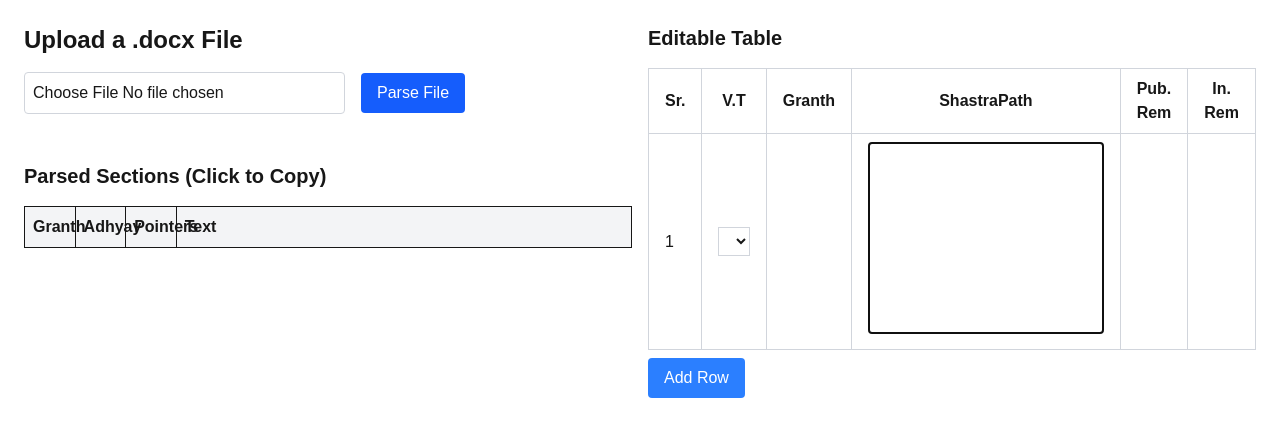
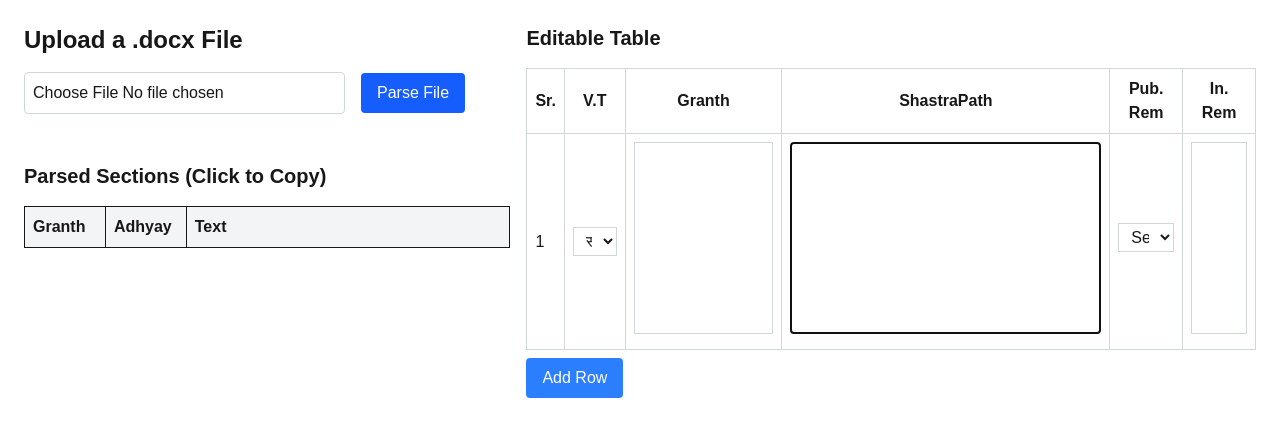
Before and after one commit to dhruvsh-1729/text-processor, a Next.js app: page / in a window 1280 px wide. Shown: the top 436 px of the page. Built offline with nearby package versions, Linux system fonts and the light colour scheme.

Commit message:
more changes

```diff
--- a/components/DocxParser.tsx
+++ b/components/DocxParser.tsx
@@ -11,14 +11,14 @@ const DocxParser: React.FC<DocxParserProps> = ({ sections, onPasteText, addGrant
     const handleTextSelection = (event: React.MouseEvent<HTMLTableCellElement>, sectionText: string, index: number) => {
         const selection = window.getSelection();
         const selectedText = selection?.toString().trim();
-        const granth = sections[index].Granth;
+        const granth = sections[index].Granth + '\n' + sections[index].Adhyay;
 
         if (selectedText) {
             onPasteText(selectedText.split('See Code')[0].trim());
             addGranth(granth);
         } else {
             // If no text is selected, fallback to the entire section text
-            onPasteText(sectionText.replace(/<br\/>/g, '\n').split('See Code')[0].trim());
+            onPasteText(sectionText.trim().replace(/<br\/>/g, '\n').split('See Code')[0].trim());
             addGranth(granth);
         }
     };
@@ -29,20 +29,18 @@ const DocxParser: React.FC<DocxParserProps> = ({ sections, onPasteText, addGrant
             <table className="border border-gray-300 w-full table-fixed">
                 <thead className="bg-gray-100">
                     <tr>
-                        <th className="w-1/12 border px-2 py-2 text-left">Granth</th>
-                        <th className="w-1/12 border px-2 py-2 text-left">Adhyay</th>
-                        <th className="w-1/12 border px-2 py-2 text-left">Pointers</th>
-                        <th className="w-3/4 border px-2 py-2 text-left">Text</th>
+                        <th className="w-1/6 border px-2 py-2 text-left">Granth</th>
+                        <th className="w-1/6 border px-2 py-2 text-left">Adhyay</th>
+                        <th className="w-2/3 border px-2 py-2 text-left">Text</th>
                     </tr>
                 </thead>
                 <tbody>
                     {sections.map((section, index) => (
                         <tr key={index} className="align-top cursor-pointer hover:bg-gray-100">
-                            <td className="w-1/12 border px-2 py-2 break-words">{section.Granth}</td>
-                            <td className="w-1/12 border px-2 py-2 break-words">{section.Adhyay}</td>
-                            <td className="w-1/12 border px-2 py-2 break-words">{section.Pointers}</td>
+                            <td className="w-1/6 border px-2 py-2 break-words">{section.Granth}</td>
+                            <td className="w-1/6 border px-2 py-2 break-words">{section.Adhyay}</td>
                             <td
-                                className="w-3/4 border px-2 py-2 break-words"
+                                className="w-2/3 border px-2 py-2 break-words"
                                 dangerouslySetInnerHTML={{ __html: section.Text }}
                                 onMouseUp={(event) => handleTextSelection(event, section.Text, index)}
                             ></td>
--- a/components/EditableTable.tsx
+++ b/components/EditableTable.tsx
@@ -52,24 +52,24 @@ const EditableTable: React.FC<EditableTableProps> = ({
         <table className="border-collapse border border-gray-300 w-full">
           <thead>
             <tr>
-              <th className="border border-gray-300 px-4 py-2">Sr.</th>
-              <th className="border border-gray-300 px-4 py-2">V.T</th>
-              <th className="border border-gray-300 px-4 py-2">Granth</th>
-              <th className="border border-gray-300 px-4 py-2">ShastraPath</th>
-              <th className="border border-gray-300 px-4 py-2">Pub. Rem</th>
-              <th className="border border-gray-300 px-4 py-2">In. Rem</th>
+              <th className="border border-gray-300 px-2 py-2">Sr.</th>
+              <th className="border border-gray-300 px-2 py-2">V.T</th>
+              <th className="border border-gray-300 px-2 py-2">Granth</th>
+              <th className="border border-gray-300 px-2 py-2">ShastraPath</th>
+              <th className="border border-gray-300 px-2 py-2">Pub. Rem</th>
+              <th className="border border-gray-300 px-2 py-2">In. Rem</th>
             </tr>
           </thead>
           <tbody>
-            {rows.map((row, index) => (
+            {rows.map((row: TableRow, index: number) => (
               <tr key={row.id}>
-                <td className="border border-gray-300 px-4 py-2">{index + 1}</td>
-                <td className="border border-gray-300 px-4 py-2" style={{ width: '12%' }}>
+              <td className="border border-gray-300 px-2 py-2">{index + 1}</td>
+              <td className="border border-gray-300 px-2 py-2 w-1/12">
                 <select
                 value={row.col2 || "स्व"}
-                    onChange={(e) =>
-                      setRows((prevRows) =>
-                      prevRows.map((r, i) =>
+                onChange={(e: React.ChangeEvent<HTMLSelectElement>) =>
+                  setRows((prevRows: TableRow[]) =>
+                  prevRows.map((r: TableRow, i: number) =>
                     i === index ? { ...r, col2: e.target.value } : r
                   )
                   )
@@ -88,19 +88,34 @@ const EditableTable: React.FC<EditableTableProps> = ({
                 <option value="परि">परि.</option>
                 </select>
               </td>
-                <td className="border border-gray-300 px-4 py-2">{row.col3}</td>
-                <td className="border border-gray-300 px-4 py-2" style={{ width: '70%' }}>
+              <td className='border border-gray-300 px-2 py-2'>
+                <textarea
+                value={row.col3}
+                onClick={() => setSelectedRowIndex(index)}
+                onChange={(e: React.ChangeEvent<HTMLTextAreaElement>) =>
+                  setRows((prevRows: TableRow[]) =>
+                  prevRows.map((r: TableRow, i: number) =>
+                    i === index ? { ...r, col3: e.target.value } : r
+                  )
+                  )
+                }
+                className="w-full border px-2 border-gray-300 py-1 resize-none"
+                style={{ height: 'auto', minHeight: '12em' }}
+                rows={1}
+                />
+                </td>
+              <td className="border border-gray-300 px-2 py-2" style={{ width: '45%' }}>
                 <textarea
                 value={row.col4}
                 onClick={() => setSelectedRowIndex(index)}
-                    onChange={(e) =>
-                      setRows((prevRows) =>
-                        prevRows.map((r, i) =>
+                onChange={(e: React.ChangeEvent<HTMLTextAreaElement>) =>
+                  setRows((prevRows: TableRow[]) =>
+                  prevRows.map((r: TableRow, i: number) =>
                     i === index ? { ...r, col4: e.target.value } : r
                   )
                   )
                 }
-                    ref={(el) => {
+                ref={(el: HTMLTextAreaElement | null) => {
                   inputRefs.current[index] = el;
                 }}
                 className="w-full border border-gray-300 px-2 py-1 resize-none"
@@ -108,8 +123,67 @@ const EditableTable: React.FC<EditableTableProps> = ({
                 rows={1}
                 />
               </td>
-                <td className="border border-gray-300 px-4 py-2">{row.col5}</td>
-                <td className="border border-gray-300 px-4 py-2"></td>
+              <td className="border border-gray-300 px-2 py-2 w-1/10">
+                <div className="flex flex-col w-full">
+                <select
+                value={row.col5.split('=')[0] || ''}
+                onChange={(e: React.ChangeEvent<HTMLSelectElement>) => {
+                const selectedValue = e.target.value;
+                setRows((prevRows: TableRow[]) =>
+                  prevRows.map((r: TableRow, i: number) =>
+                  i === index
+                  ? { ...r, col5: selectedValue + (selectedValue === 'RA' || selectedValue === 'RC' || selectedValue === 'RS' ? '=' : '') }
+                  : r
+                  )
+                );
+                }}
+                className="w-full border border-gray-300 px-2 py-1 mb-2"
+                >
+                <option value="">Select</option>
+                <option value="MTN">MTN</option>
+                <option value="MMT">MMT</option>
+                <option value="Samegranth">Samegranth</option>
+                <option value="SinglePath">SinglePath</option>
+                <option value="RA">RA</option>
+                <option value="RC">RC</option>
+                <option value="RS">RS</option>
+                </select>
+                {(row.col5.startsWith('RA=') || row.col5.startsWith('RC=') || row.col5.startsWith('RS=')) && (
+                <textarea
+                value={row.col5.split('=')[1] || ''}
+                onChange={(e: React.ChangeEvent<HTMLTextAreaElement>) => {
+                  const newValue = e.target.value;
+                  setRows((prevRows: TableRow[]) =>
+                  prevRows.map((r: TableRow, i: number) =>
+                  i === index
+                  ? { ...r, col5: row.col5.split('=')[0] + '=' + newValue }
+                  : r
+                  )
+                  );
+                }}
+                className="border border-gray-300 px-2 py-1 resize-none"
+                style={{ height: '10em' }}
+                rows={1}
+                />
+                )}
+                </div>
+              </td>
+              <td className="border border-gray-300 px-2 py-2 w-1/10">
+                <textarea
+                value={row.col6 || ''}
+                onClick={() => setSelectedRowIndex(index)}
+                onChange={(e: React.ChangeEvent<HTMLTextAreaElement>) =>
+                  setRows((prevRows: TableRow[]) =>
+                  prevRows.map((r: TableRow, i: number) =>
+                    i === index ? { ...r, col6: e.target.value } : r
+                  )
+                  )
+                }
+                className="w-full border border-gray-300 px-2 py-1 resize-none"
+                style={{ height: 'auto', minHeight: '12em' }}
+                rows={1}
+                />
+              </td>
               </tr>
             ))}
           </tbody>
--- a/components/types.ts
+++ b/components/types.ts
@@ -12,4 +12,5 @@ export interface ParsedSection {
     col3: string;
     col4: string;
     col5: string;
+    col6: string;
   }
--- a/pages/index.tsx
+++ b/pages/index.tsx
@@ -8,7 +8,7 @@ const App: React.FC = () => {
   const [file, setFile] = useState<File | null>(null);
   const [sections, setSections] = useState<ParsedSection[]>([]);
   const [rows, setRows] = useState<TableRow[]>([
-    { id: 1, col1: '', col2: 'स्व', col3: '', col4: '', col5: '' },
+    { id: 1, col1: '', col2: 'स्व', col3: '', col4: '\n', col5: '', col6: '' },
   ]);
   const [selectedRowIndex, setSelectedRowIndex] = useState<number | null>(null);
 
@@ -72,36 +72,98 @@ const App: React.FC = () => {
 
   const handlePasteFromParsed = (text: string) => {
     if (selectedRowIndex !== null) {
+      const regex = /\(क्र\.-[^\)]+\)/g;
+      const clippedText = text.match(regex)?.join(' ') || '';
+      const remainingText = text.replace(regex, '').trim();
+
       setRows((prevRows) =>
-        prevRows.map((row, index) =>
-          index === selectedRowIndex
-            ? { ...row, col4: row.col4 ? `${row.col4}\n${text}` : text }
-            : row
-        )
+      prevRows.map((row, index) => {
+        if (index === selectedRowIndex) {
+        const existingNumbers = row.col6
+          ? row.col6.split('\n').map((item) => item.trim())
+          : [];
+        const newNumbers = clippedText
+          .split(' ')
+          .map((item) => item.trim())
+          .filter((item) => item !== '');
+
+        const hasDifferentNumber = newNumbers.some(
+          (num) => !existingNumbers.includes(num)
+        );
+
+        return {
+          ...row,
+          col4: hasDifferentNumber
+            ? `${row.col4 && row.col4.trim() ? `${row.col4}......................` : ''}\n${remainingText}`
+            : row.col4 && row.col4.trim()
+            ? `${row.col4}\n${remainingText}`
+            : `\n${remainingText}`,
+          col6: row.col6
+            ? Array.from(new Set([...existingNumbers, ...newNumbers]))
+              .filter((text) => text.trim() !== '')
+              .join('\n')
+            : clippedText,
+        };
+        }
+        return row;
+      })
       );
     }
   };
 
   const addGranth = (granth: string) => {
     if (selectedRowIndex !== null) {
+      const [newGranth, newAdhyay] = granth.split('\n').map((item) => item.trim());
+
       setRows((prevRows) =>
-        prevRows.map((row, index) =>
-          index === selectedRowIndex ? { ...row, col3: granth } : row
-        )
+        prevRows.map((row, index) => {
+          if (index === selectedRowIndex) {
+            const existingText = row.col3.trim();
+            const existingGranths = existingText
+              ? existingText.split('\n\n').map((block) => block.trim())
+              : [];
+
+            const granthIndex = existingGranths.findIndex((block) =>
+              block.startsWith(newGranth)
+            );
+
+            if (granthIndex !== -1) {
+              const granthBlock = existingGranths[granthIndex];
+              const [existingGranth, ...existingAdhyays] = granthBlock
+                .split('\n')
+                .map((line) => line.trim());
+
+              if (!existingAdhyays.includes(newAdhyay)) {
+                existingGranths[granthIndex] = `${existingGranth}\n${[
+                  ...existingAdhyays,
+                  newAdhyay,
+                ].join('\n')}`;
+              }
+            } else {
+              existingGranths.push(`${newGranth}\n${newAdhyay}`);
+            }
+
+            return {
+              ...row,
+              col3: existingGranths.join('\n\n'),
+            };
+          }
+          return row;
+        })
       );
     }
-  }
+  };
 
   const addRow = () =>
     setRows((prev) => [
       ...prev,
-      { id: prev.length + 1, col1: '', col2: 'स्व', col3: '', col4: '', col5: '' },
+      { id: prev.length + 1, col1: '', col2: 'स्व', col3: '', col4: '\n', col5: '', col6: '' },
     ]);
 
   return (
     <div className="h-screen flex gap-4 p-6 overflow-hidden">
       {/* Left Section */}
-      <div className="w-1/2 flex flex-col min-h-0 overflow-hidden">
+      <div className="w-2/5 flex flex-col min-h-0 overflow-hidden">
         <div className="flex-shrink-0">
           <h1 className="text-2xl font-bold mb-4">Upload a .docx File</h1>
           <div className="flex gap-4 items-center">
@@ -128,7 +190,7 @@ const App: React.FC = () => {
       </div>
 
       {/* Right Section */}
-      <div className="w-1/2 flex flex-col min-h-0 overflow-hidden">
+      <div className="w-3/5 flex flex-col min-h-0 overflow-hidden">
         <div className="flex-1 overflow-y-auto">
           <EditableTable
             rows={rows}
--- a/styles/globals.css
+++ b/styles/globals.css
@@ -15,7 +15,7 @@
 @media (prefers-color-scheme: dark) {
   :root {
     --foreground: #0a0a0a;
-    --background: #ededed;
+    --background: #ffffff;
   }
 }
 
```
Lines whose indentation alone changed are shown as unchanged.
